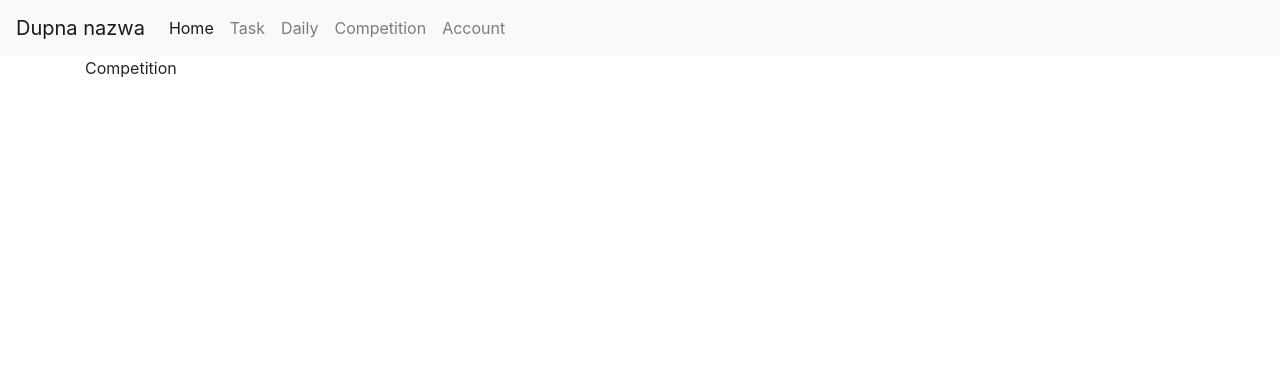
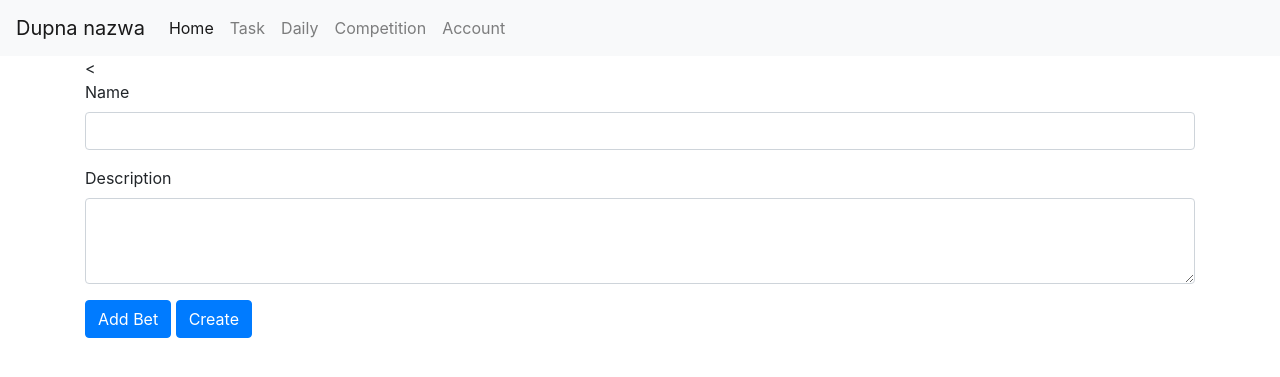
Before and after one commit to gveps/Hacknarok3, a Django app: page /competition/ in a window 1280 px wide. Shown: the top 377 px of the page. Run offline with Django 3.2, Linux system fonts and the light colour scheme; some libraries are stand-ins or nearby versions.

Commit message:
Add simple challenge creation page

```diff
--- a/api/templates/api/competition.html
+++ b/api/templates/api/competition.html
@@ -1,4 +1,45 @@
 {% extends "api/base.html" %}
 {% block content %}
-    <p> Competition </p>
+    <<div class="content-section">
+        <form method="POST">
+            {%  csrf_token %}
+            <div class="form-group">
+                <label for="exampleFormControlInput1">Name</label>
+                <input type="text" class="form-control" id="exampleFormControlInput1" name="challenge_name">
+            </div>
+            <div class="form-group">
+                <label for="exampleFormControlTextarea1">Description</label>
+                <textarea class="form-control" id="exampleFormControlTextarea1" rows="3" name="challenge_description"></textarea>
+            </div>
+
+              <a class="btn btn-primary" data-toggle="collapse" href="#collapseExample" role="button" aria-expanded="false" aria-controls="collapseExample">
+                Add Bet
+              </a>
+            <div class="collapse" id="collapseExample">
+              <div class="card card-body">
+                 <div class="form-group">
+                    <label for="exampleFormControlTextarea1"></label>
+                      <div class="form-group">
+                        <label for="exampleFormControlSelect1">Select price/entry cost</label>
+                        <select class="form-control" id="bet_type">
+                          <option>Money</option>
+                          <option>Thing</option>
+                          <option>To do</option>
+                        </select>
+                      </div>
+                     <div>
+                         <label for="bet_price">Define amount or description</label>
+                     <input type="text" class="form-control" id="bet_price" name="task_price">
+                    </div>
+                 </div>
+              </div>
+            </div>
+
+
+
+
+
+
+            <button type="submit" class="btn btn-primary">Create</button>
+        </form>
 {% endblock content %}
```
